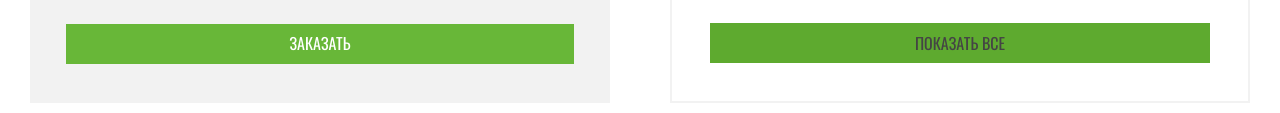
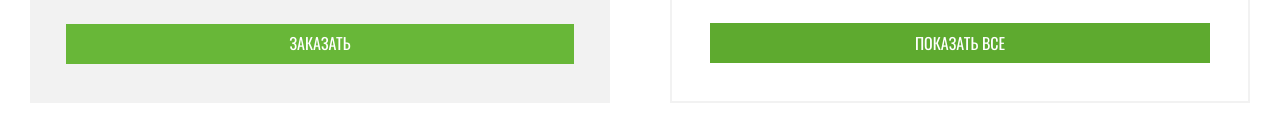
Before and after one commit to Annddrey/cat-energy, a website: page cat-energy/docs/catalog.html in a window 1280 px wide. In both pictures the pointer is over the link "ПОКАЗАТЬ ВСЕ". Shown: the part 2407-2520 px from the top of the page. Drawn offline with nearby package versions, Linux system fonts and the light colour scheme; files that its build step writes are made by us from their sources; files whose address does not match are found by name.

Commit message:
patch - add to 'more-button' hover

```diff
--- a/cat-energy/docs/sass/blocks/more.scss
+++ b/cat-energy/docs/sass/blocks/more.scss
@@ -117,6 +117,10 @@
   color: #444444;
   background-color: #f2f2f2;
 
+  &:hover {
+    color: #ffffff;
+  }
+
   @media (min-width: $tablet-width) {
     padding-bottom: 10px;
     margin-top: 87px;
```
